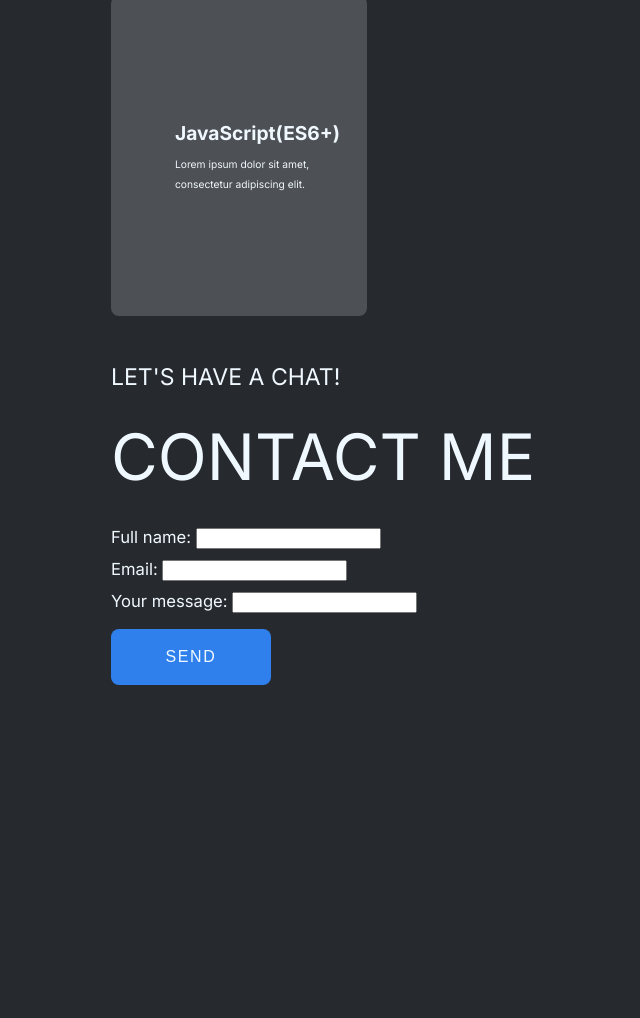
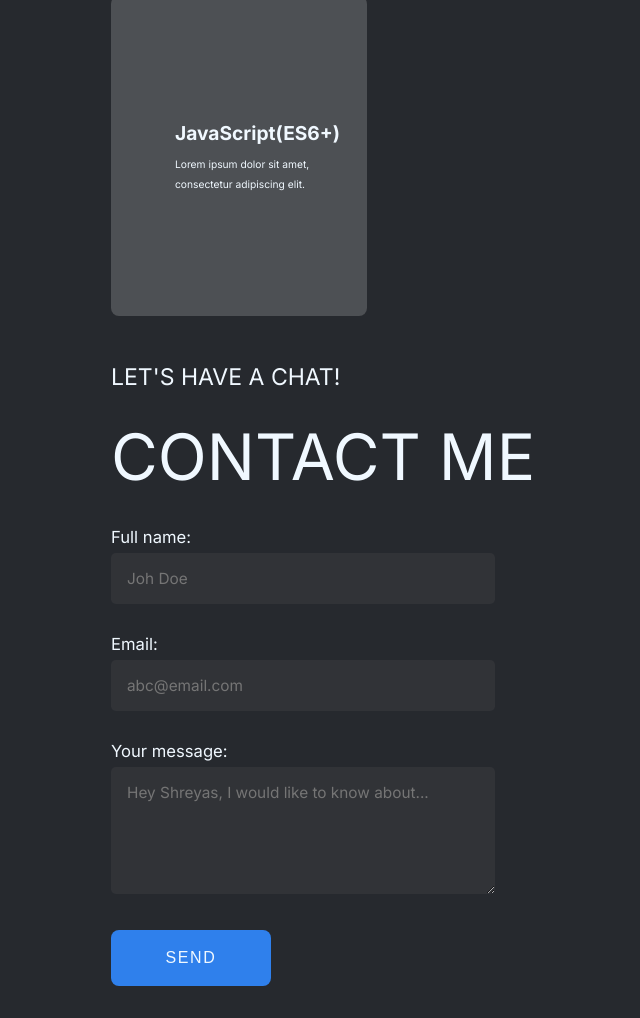
Before and after one commit to Shreyas-13-ops/portfolio-dark-theme, a plain HTML site: page index.html in a window 1280 px wide. Shown: the part 1609-2627 px from the top of the page, without its empty margins (145-785 px from the left). Before the commit the page ends 2326 px from the top, so only its background shows below. Drawn offline with Linux system fonts and the light colour scheme.

Commit message:
Update basic structure COMPLETE

```diff
--- a/index.html
+++ b/index.html
@@ -147,15 +147,15 @@
           <form action="" method="post">
             <p>
               <label for="fullname">Full name:</label>
-              <input type="text" id="fullname" name="fullname" />
+              <input type="text" id="fullname" name="fullname" placeholder="Joh Doe" required/>
             </p>
             <p>
               <label for="email">Email:</label>
-              <input type="email" id="email" name="email" />
+              <input type="email" id="email" name="email" placeholder="abc@email.com" required/>
             </p>
             <p>
               <label for="message">Your message:</label>
-              <input type="text" id="message" name="message" />
+              <textarea id="message" name="message" cols="30" rows="5" placeholder="Hey Shreyas, I would like to know about..."></textarea>
             </p>
             <button type="submit" class="btn-submit">SEND</button>
           </form>
--- a/styles/style.css
+++ b/styles/style.css
@@ -6,7 +6,8 @@
   --comp-bg-color: #2f80ec;
 
   --txt-color: aliceblue;
-  --txt-color-light: #c8c1c1b6;
+  --txt-color-light: #c8c1c194;
+  --form-color-input: rgba(136, 124, 124, 0.109);
 }
 html {
   scroll-behavior: smooth;
@@ -139,3 +140,19 @@ ul li a:focus {
 #skills .card-title{
     padding-bottom: 5px;
 }
+
+/* FROM INPUT */
+.form-input input, textarea{
+    display: block;
+    border-radius: .3rem;
+
+    background: var(--form-color-input);
+    border: none;
+
+    padding: 1rem;
+    margin-bottom: 1.5rem;
+
+    font-size: 1.2vw;
+    font-family: inherit;
+    width: 30vw;
+}
```
